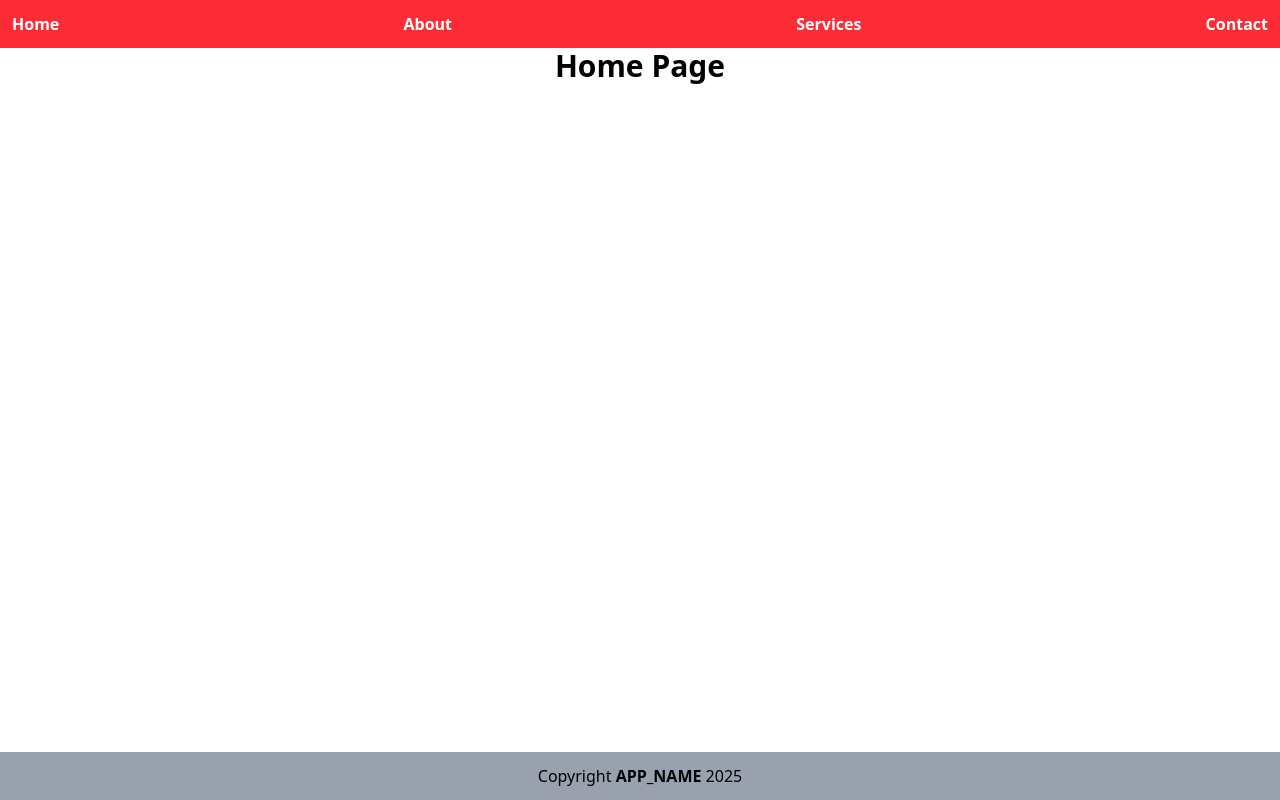
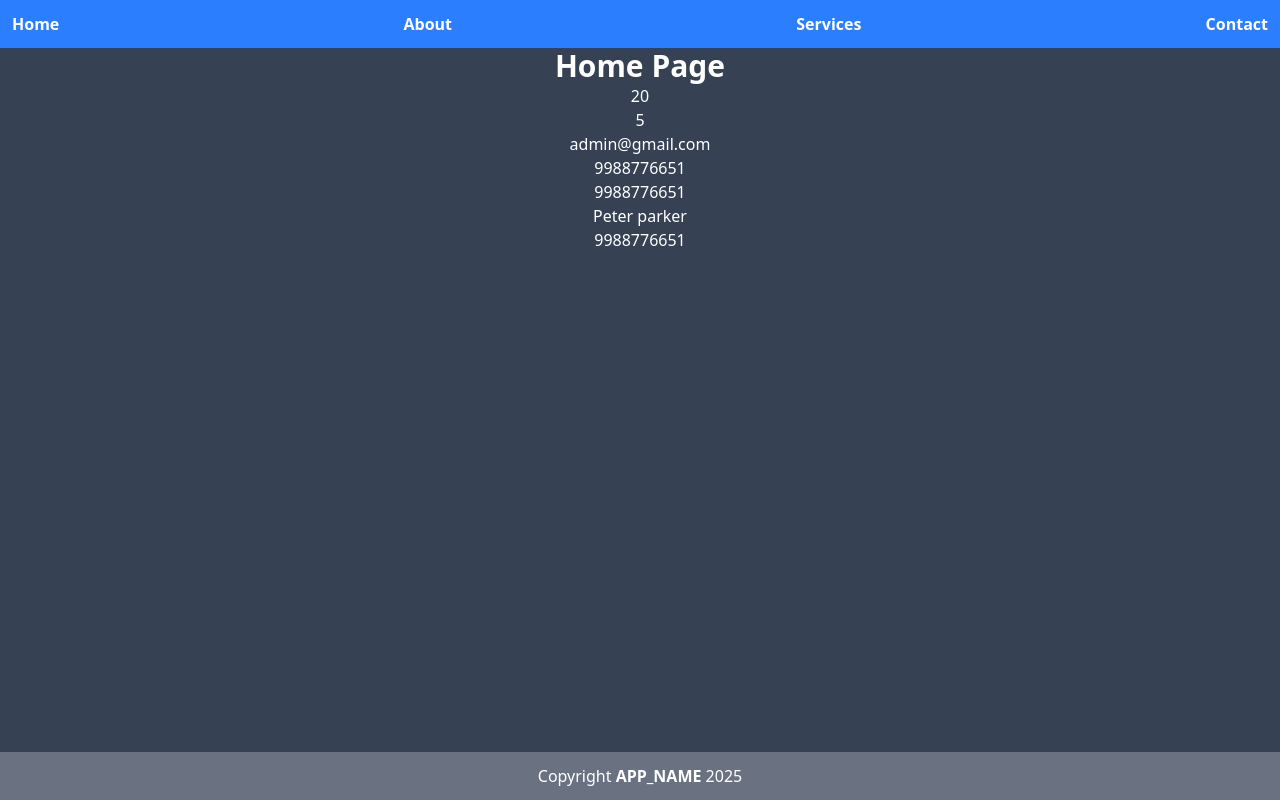
Before and after one commit to TechnicalSabir/vue-practice, a Vue app: page / in a window 1280 px wide. Built offline with nearby package versions, Linux system fonts and the light colour scheme.

Commit message:
PR-7: Interpolation and data

```diff
--- a/index.html
+++ b/index.html
@@ -6,7 +6,7 @@
     <meta name="viewport" content="width=device-width, initial-scale=1.0">
     <title>Vue Practice</title>
   </head>
-  <body>
+  <body class="bg-gray-700 text-white">
     <div id="app"></div>
     <script type="module" src="/src/main.js"></script>
   </body>
--- a/src/components/Footer.vue
+++ b/src/components/Footer.vue
@@ -1,5 +1,5 @@
 <template>
-    <footer class="bg-gray-400 p-3 flex justify-center items-center  absolute w-full bottom-0">
+    <footer class="bg-gray-500 p-3 flex justify-center items-center  absolute w-full bottom-0">
         <p>Copyright <b>APP_NAME</b> 2025</p>
     </footer>
 </template>
--- a/src/components/Header.vue
+++ b/src/components/Header.vue
@@ -3,7 +3,7 @@ import { RouterLink } from "vue-router";
 </script>
 
 <template>
-  <nav class="bg-red-500 p-3 text-white">
+  <nav class="bg-blue-500 p-3 text-white">
     <ul class="flex justify-between items-center font-bold">
       <li><RouterLink to="/">Home</RouterLink></li>
       <li><RouterLink to="/about">About</RouterLink></li>
--- a/src/views/Home.vue
+++ b/src/views/Home.vue
@@ -1,6 +1,26 @@
-<script setup></script>
+<script>
+export default {
+  name: "Home",
+  data() {
+    return {
+      email: "admin@gmail.com",
+      mobile: 9988776655,
+      getName: (name = "Hello Name") => {
+        return name
+      }
+    }
+  }
+}
+</script>
 <template>
-  <main class="flex justify-center items-center">
+  <main class="flex justify-center items-center flex-col">
     <h1 class="text-3xl font-bold">Home Page</h1>
+    <h1>{{ 10 + 10 }}</h1>
+    <h1>{{ ("Hello").length }}</h1>
+    <h1>{{ email }}</h1>
+    <h1>{{ mobile }}</h1>
+    <h1>{{ mobile }}</h1>
+    <h1>{{ getName("Peter parker") }}</h1>
+    <h1>{{ mobile = 9988776651 }}</h1>  <!-- We can change the value of the variable too. -->
   </main>
 </template>
```
Also changed, not shown: src/views/Services.vue (+8 -4 lines).
